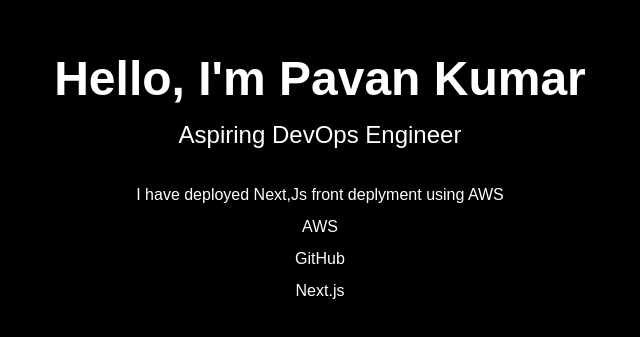
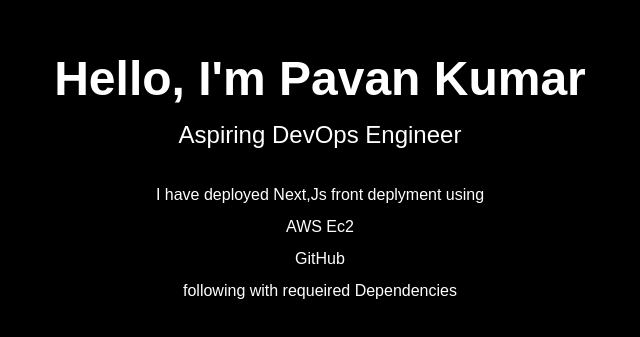
Before and after one commit to plndevops/nextjs-portfolio, a Next.js app: page / in a window 1280 px wide. Shown: the part 221-558 px from the top of the page, without its empty margins (320-960 px from the left). Built offline with nearby package versions, Linux system fonts and the light colour scheme.

Commit message:
Updated portfolio homepage

```diff
--- a/app/page.tsx
+++ b/app/page.tsx
@@ -11,10 +11,10 @@
       </p>
 
       <div className="mt-8 space-y-2 text-center">
-        <p>I have deployed Next,Js front deplyment using AWS</p>
-        <p>AWS</p>
+        <p>I have deployed Next,Js front deplyment using </p>
+        <p>AWS Ec2</p>
         <p>GitHub</p>
-        <p>Next.js</p>
+        <p>following with requeired Dependencies</p>
       </div>
 
     </div>
```
